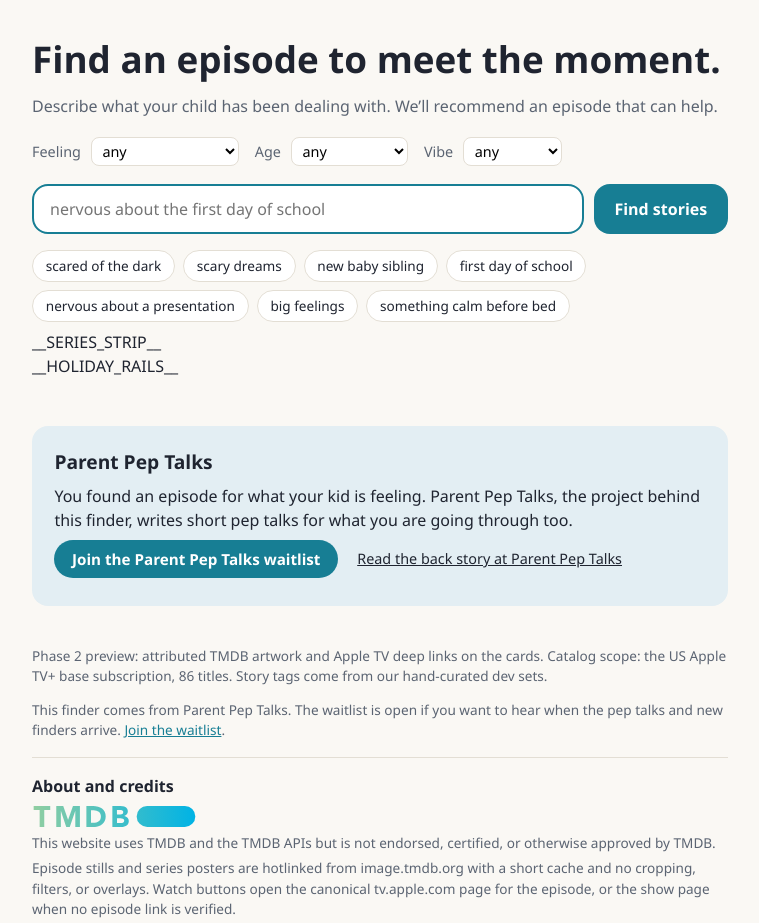
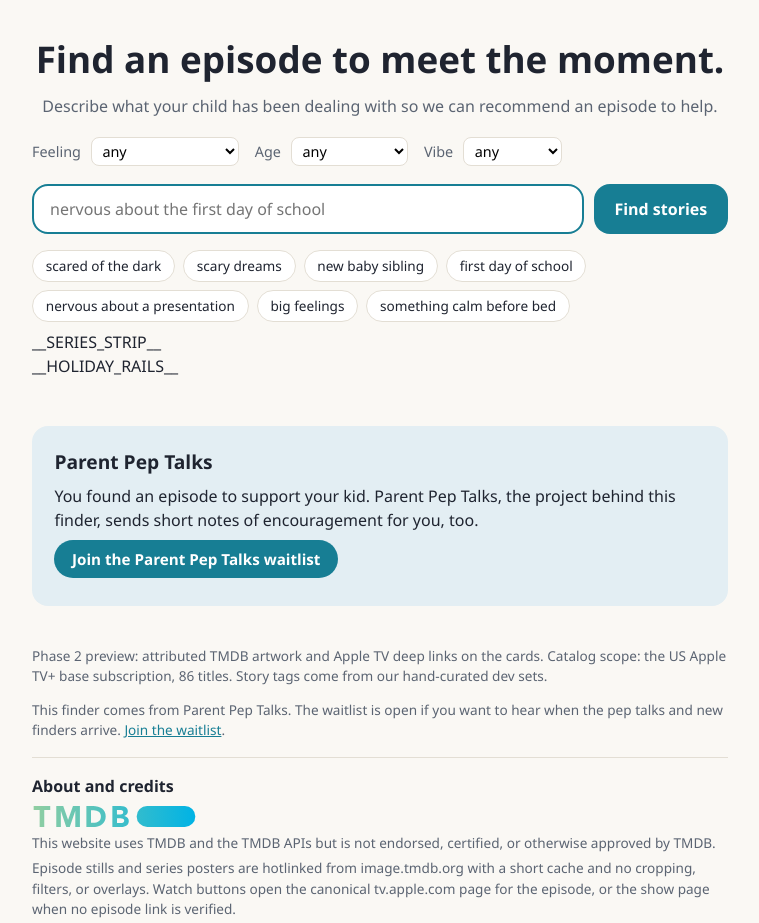
Before and after one commit to allieinherforties-tech/show-finder, a website with bundled scripts: page public/index.html in a window 1280 px wide. Shown: the whole page, without its empty margins (260-1019 px from the left). Built offline with nearby package versions, Linux system fonts and the light colour scheme.

Commit message:
feat: pre-share copy polish and share-sheet branding
Center the hero block, adopt Allie's approved support and outro copy,
remove the backstory anchor, and rebrand the title and og meta to
Parent Pep Talks so iOS share sheets no longer leak Olive Juice
Digital.

Co-authored-by: Allie Esslinger <allie@olivejuice.digital>

```diff
--- a/public/index.html
+++ b/public/index.html
@@ -3,15 +3,18 @@
 <head>
   <meta charset="utf-8">
   <meta name="viewport" content="width=device-width, initial-scale=1">
-  <title>Find the Episode · Olive Juice Digital</title>
+  <title>Find the Episode · Parent Pep Talks</title>
   <meta name="description" content="Search the Apple TV+ Kids and Family catalog by what your kid is going through tonight.">
+  <meta property="og:site_name" content="Parent Pep Talks">
+  <meta property="og:title" content="Find the Episode · Parent Pep Talks">
+  <meta property="og:description" content="Describe what your child has been dealing with so we can recommend an episode to help.">
   <link rel="stylesheet" href="/styles.css">
 </head>
 <body>
   <main>
     <header class="hero">
       <h1>Find an episode to meet the moment.</h1>
-      <p class="sub">Describe what your child has been dealing with. We&rsquo;ll recommend an episode that can help.</p>
+      <p class="sub">Describe what your child has been dealing with so we can recommend an episode to help.</p>
       <div class="filters" id="filters">
         <label>Feeling
           <select id="emotion-filter" name="emotion">
@@ -112,10 +115,9 @@
 
     <section id="waitlist" class="waitlist" aria-label="Parent Pep Talks">
       <h2>Parent Pep Talks</h2>
-      <p>You found an episode for what your kid is feeling. Parent Pep Talks, the project behind this finder, writes short pep talks for what you are going through too.</p>
+      <p>You found an episode to support your kid. Parent Pep Talks, the project behind this finder, sends short notes of encouragement for you, too.</p>
       <p class="waitlist-actions">
         <a class="waitlist-cta" href="__WAITLIST_URL__" rel="noopener">Join the Parent Pep Talks waitlist</a>
-        <a class="waitlist-secondary" href="__WAITLIST_URL__" rel="noopener">Read the back story at Parent Pep Talks</a>
       </p>
     </section>
 
--- a/public/styles.css
+++ b/public/styles.css
@@ -37,9 +37,10 @@ main {
 .hero h1 {
   font-size: clamp(1.6rem, 4vw, 2.3rem);
   margin: 0 0 0.4rem;
+  text-align: center;
 }
 
-.sub { color: var(--muted); margin: 0 0 1.2rem; }
+.sub { color: var(--muted); margin: 0 0 1.2rem; text-align: center; }
 
 #search-form {
   display: flex;
@@ -301,8 +302,6 @@ main {
 }
 
 .waitlist-cta:hover { opacity: 0.9; }
-
-.waitlist-secondary { color: var(--ink); font-size: 0.9rem; }
 
 .about-waitlist { margin: 0.6rem 0 1rem; }
 .about-waitlist a { color: var(--accent); }
```
Also changed, not shown: test/waitlist.test.mjs (+1 -1 lines).
